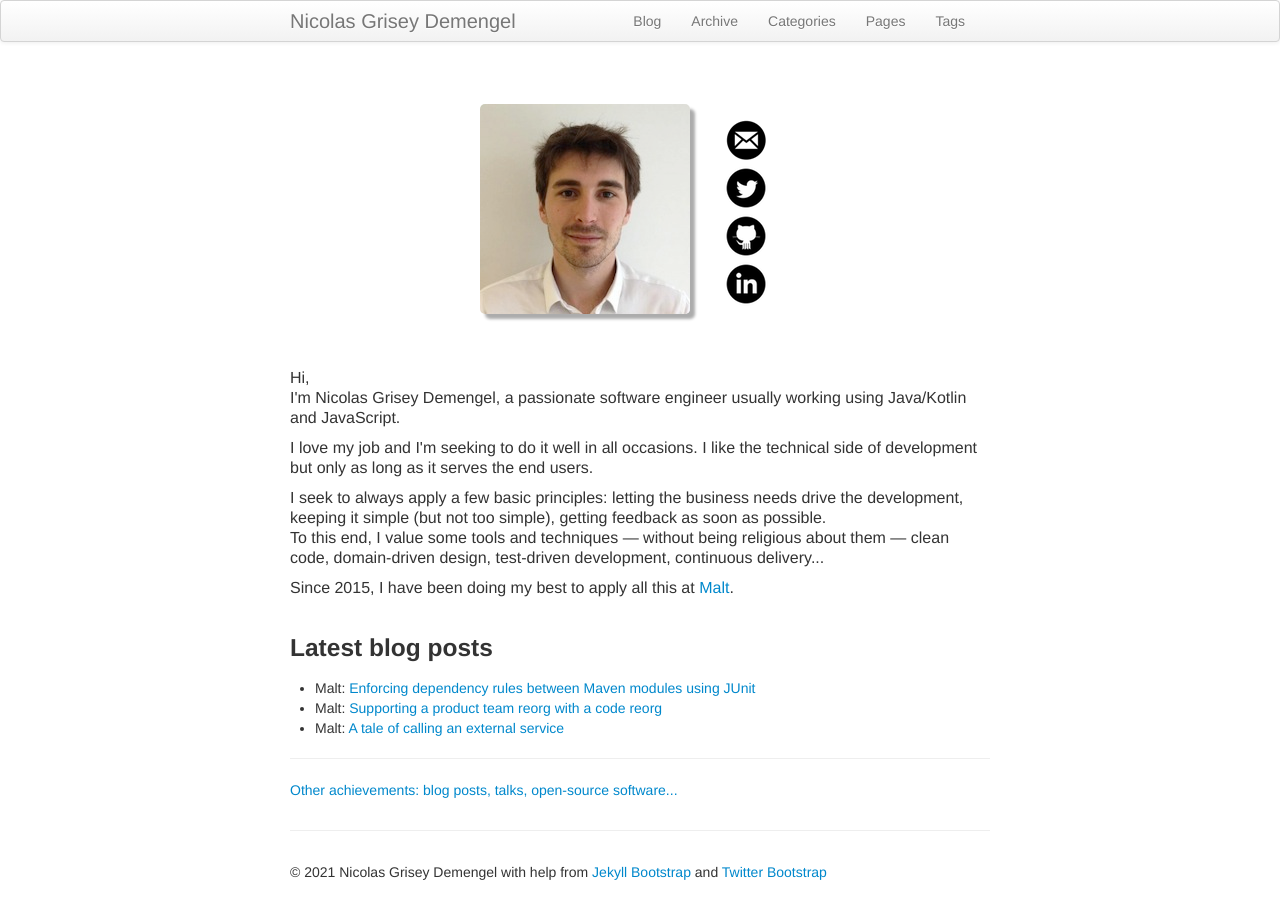
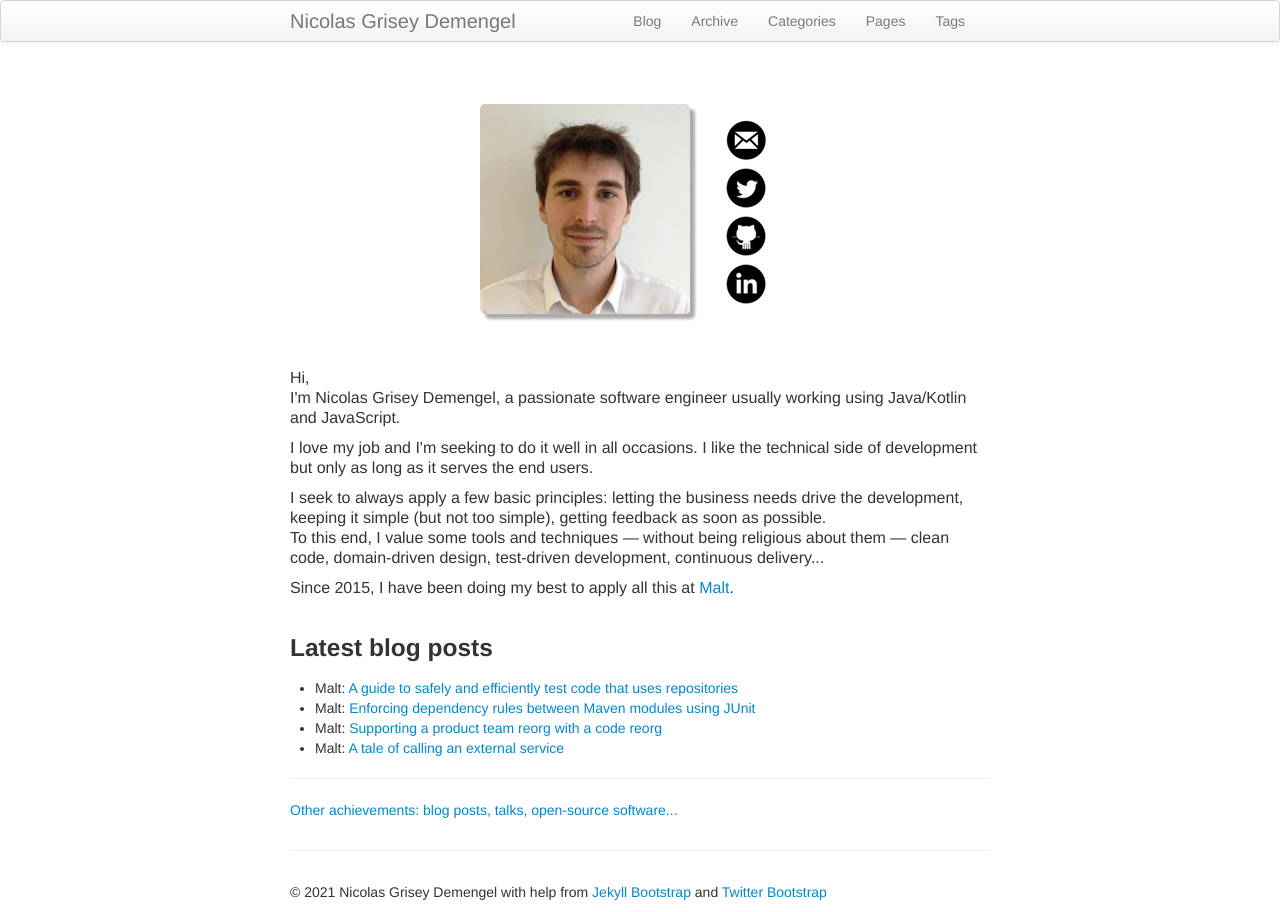
Before and after one commit to ndemengel/ndemengel.github.com, a Jekyll site: the page built from index.md, in a window 1280 px wide. Built offline with Jekyll 4.4.1, drawn with Linux system fonts in a browser that asks for light colours.

Commit message:
Add new publication

```diff
--- a/archive.html
+++ b/archive.html
@@ -22,6 +22,7 @@ group: navigation
 <h2 id="external-posts">External Blog Posts</h2>
 <h3>2021</h3>
 <ul>
+  <li>Malt : <a href="https://medium.com/nerds-malt/a-guide-to-safely-and-efficiently-test-code-that-uses-repositories-c91effb41dd0">A guide to safely and efficiently test code that uses repositories</a></li>
   <li>Malt : <a href="https://medium.com/nerds-malt/enforcing-dependency-rules-between-maven-modules-using-junit-3c04bca179f4">Enforcing dependency rules between Maven modules using JUnit</a></li>
   <li>Malt : <a href="https://medium.com/nerds-malt/supporting-a-product-team-reorg-with-a-code-reorg-24639aae8ddf">Supporting a product team reorg with a code reorg</a></li>
 </ul>
--- a/index.md
+++ b/index.md
@@ -37,6 +37,7 @@ hide_title: true
   <h2 hidden>More about me</h2>
   <h3>Latest blog posts</h3>
   <ul>
+    <li>Malt: <a href="https://medium.com/nerds-malt/a-guide-to-safely-and-efficiently-test-code-that-uses-repositories-c91effb41dd0">A guide to safely and efficiently test code that uses repositories</a></li>
     <li>Malt: <a href="https://medium.com/nerds-malt/enforcing-dependency-rules-between-maven-modules-using-junit-3c04bca179f4">Enforcing dependency rules between Maven modules using JUnit</a></li>
     <li>Malt: <a href="https://medium.com/nerds-malt/supporting-a-product-team-reorg-with-a-code-reorg-24639aae8ddf">Supporting a product team reorg with a code reorg</a></li>
     <li>Malt: <a href="https://medium.com/nerds-malt/a-tale-of-calling-an-external-service-51442115b362">A tale of calling an external service</a></li>
```
